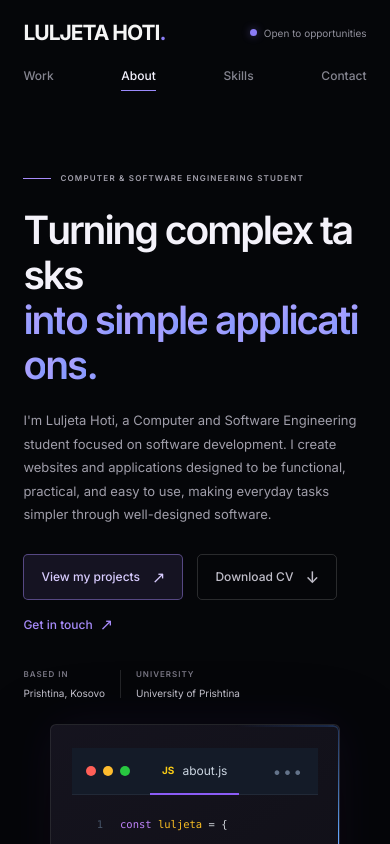
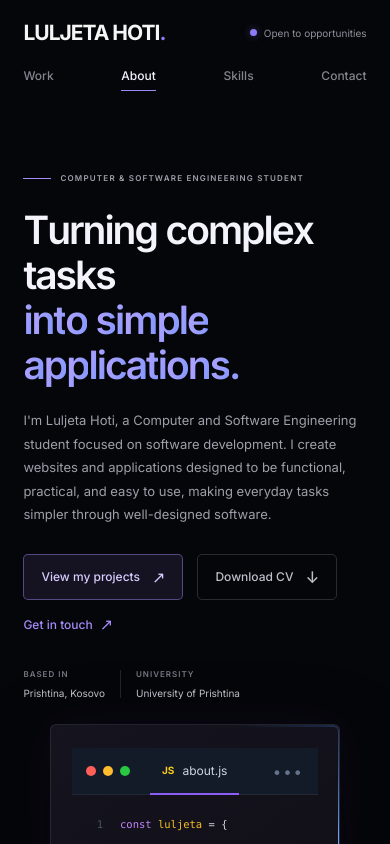
Before and after one commit to luljeta-hoti/luljeta-portfolio, a React (Vite) app: page / in a window 390 px wide. Shown: the top 844 px of the page. Built offline with nearby package versions, Linux system fonts and the light colour scheme.

Commit message:
Fix mobile hero heading

```diff
--- a/src/components/Hero.css
+++ b/src/components/Hero.css
@@ -78,6 +78,12 @@
 
 .typing-line {
   display: inline;
+}
+
+.typing-word {
+  display: inline-block;
+  white-space: nowrap;
+  margin-right: 0.22em;
 }
 
 .typing-char {
--- a/src/components/Hero.tsx
+++ b/src/components/Hero.tsx
@@ -72,35 +72,59 @@ function Hero() {
 
 
 
+
 <h1 className="hero-heading">
   <span className="typing-line">
-    {'Turning complex tasks'.split('').map((char, index) => (
+    {'Turning complex tasks'.split(' ').map((word, wordIndex, words) => {
+      const startIndex =
+        words.slice(0, wordIndex).join(' ').length +
+        (wordIndex > 0 ? 1 : 0)
+
+      return (
+        <span className="typing-word" key={wordIndex}>
+          {word.split('').map((char, charIndex) => (
             <span
               className="typing-char"
-        key={index}
-        style={{ animationDelay: `${index * 0.045}s` }}
+              key={charIndex}
+              style={{
+                animationDelay: `${(startIndex + charIndex) * 0.045}s`
+              }}
             >
-        {char === ' ' ? '\u00A0' : char}
+              {char}
             </span>
           ))}
+        </span>
+      )
+    })}
   </span>
 
   <br />
 
   <span className="typing-line gradient-text">
-    {'into simple applications.'.split('').map((char, index) => (
+    {'into simple applications.'.split(' ').map((word, wordIndex, words) => {
+      const startIndex =
+        words.slice(0, wordIndex).join(' ').length +
+        (wordIndex > 0 ? 1 : 0)
+
+      return (
+        <span className="typing-word" key={wordIndex}>
+          {word.split('').map((char, charIndex) => (
             <span
               className="typing-char"
-        key={index}
+              key={charIndex}
               style={{
-          animationDelay: `${(21 + index) * 0.045}s`
+                animationDelay: `${(21 + startIndex + charIndex) * 0.045}s`
               }}
             >
-        {char === ' ' ? '\u00A0' : char}
+              {char}
             </span>
           ))}
         </span>
+      )
+    })}
+  </span>
 </h1>
+
 
 
           <p className="hero-description">
```
Lines whose indentation alone changed are shown as unchanged.
